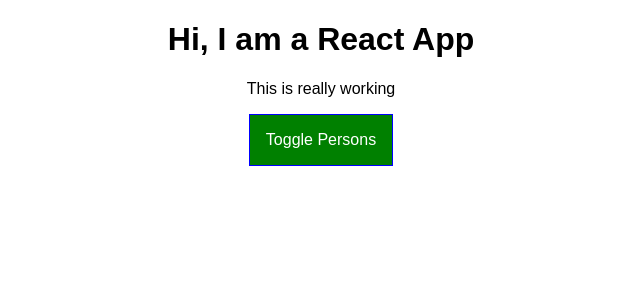
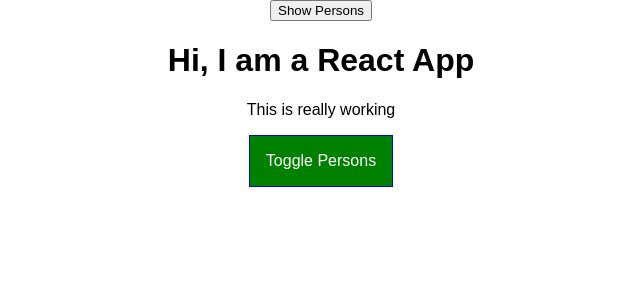
Before and after one commit to Matus-Dubrava/react, a React app in the folder tutorials/person-app/: page / in a window 1280 px wide. Shown: the top 300 px of the page, without its empty margins (319-959 px from the left). Built offline with nearby package versions, Linux system fonts and the light colour scheme.

Commit message:
added updating lifecycle hooks and PureComponent

```diff
--- a/tutorials/person-app/src/components/PersonList/PersonList.js
+++ b/tutorials/person-app/src/components/PersonList/PersonList.js
@@ -1,14 +1,33 @@
-import React, { Component } from 'react';
+import React, { PureComponent } from 'react';
 import './PersonList.css';
 import Person from './Person/Person';
 
-class PersonList extends Component {
+class PersonList extends PureComponent {
   componentWillMount() {
     console.log('[Persons.js] inside componentWillMount');
   }
 
   componentDidMount() {
     console.log('[Persons.js] inside componentDidMount');
+  }
+
+  componentWillReceiveProps(nextProps) {
+    console.log('[UPDATE Persons.js] inside componentWillReceiveProps', nextProps)
+  }
+
+  // shouldComponentUpdate(nextProps, nextState) {
+  //   console.log('[UPDATE Persons.js] inside shouldComponentUpdate', nextProps, nextState);
+  //   return nextProps.persons !== this.props.persons ||
+  //     nextProps.deletePersonHandler !== this.props.deletePersonHandler ||
+  //     nextProps.nameChangedHandler !== this.props.nameChangedHandler;
+  // }
+
+  componentWillUpdate(nextProps, nextState) {
+    console.log('[UPDATE Persons.js] inside componentWillUpdate', nextProps, nextState);
+  }
+
+  componentDidUpdate() {
+    console.log('[UPDATE Persons.js] inside componentDidUpdate');
   }
 
 	render() {
--- a/tutorials/person-app/src/containers/App.js
+++ b/tutorials/person-app/src/containers/App.js
@@ -1,9 +1,9 @@
-import React, { Component } from 'react';
+import React, { PureComponent } from 'react';
 import classes from './App.css';
 import PersonList from '../components/PersonList/PersonList';
 import Cockpit from '../components/Cockpit/Cockpit';
 
-class App extends Component {
+class App extends PureComponent {
   constructor(props) {
     super(props);
     console.log('[App.js] inside constructir', props);
@@ -15,6 +15,20 @@
 
   componentDidMount() {
     console.log('[App.js] inside componentDidMount');
+  }
+
+  // shouldComponentUpdate(nextProps, nextState) {
+  //   console.log('[UPDATE App.js] inside shouldComponentUpdate', nextProps, nextState);
+  //   return nextState.persons !== this.state.persons ||
+  //     nextState.showPersons !== this.state.showPersons;
+  // }
+
+  componentWillUpdate(nextProps, nextState) {
+    console.log('[UPDATE App.js] inside componentWillUpdate', nextProps, nextState);
+  }
+
+  componentDidUpdate() {
+    console.log('[UPDATE App.js] inside componentDidUpdate');
   }
 
   state = {
@@ -63,6 +77,10 @@
 
     return (
       <div className={classes.App}>
+        <button
+          onClick={() => this.setState({ showPersons: true })} >
+          Show Persons
+        </button>
         <Cockpit
           persons={this.state.persons}
           showPersons={this.state.showPersons}
```
